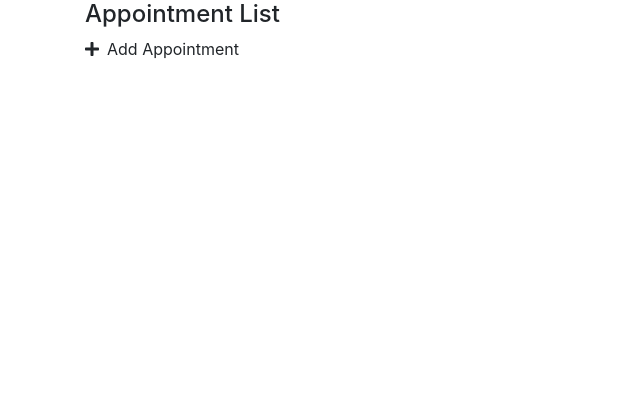
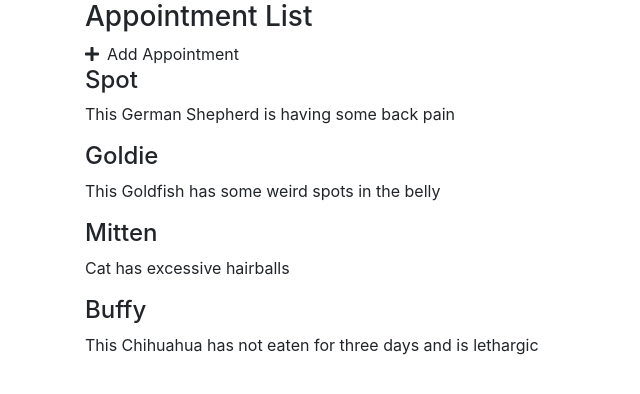
Before and after one commit to Dmitry-White/Vue.js-Playground, a Vue app in the folder vue-interface/: page / in a window 1280 px wide. Shown: the top 394 px of the page, without its empty margins (0-640 px from the left). Built offline with nearby package versions, Linux system fonts and the light colour scheme.

Commit message:
Add list of appointments

```diff
--- a/vue-interface/src/App.vue
+++ b/vue-interface/src/App.vue
@@ -1,8 +1,13 @@
 <template>
-  <div id="main-app" class="container">
-    <h4>{{ title }}</h4>
-    <FontAwesomeIcon icon="plus" class="mr-2"/>Add Appointment
-  </div>
+  <section id="main-app" class="container">
+    <h3>{{ title }}</h3>
+    <FontAwesomeIcon icon="plus" class="mr-2" />Add Appointment
+
+    <div v-for="(item, index) in appointments" :key="index">
+      <h4>{{item.petName}}</h4>
+      <p>{{item.aptNotes}}</p>
+    </div>
+  </section>
 </template>
 
 <script>
@@ -13,6 +18,33 @@
   data() {
     return {
       title: "Appointment List",
+      appointments: [
+        {
+          petName: "Spot",
+          petOwner: "Constance Smith",
+          aptDate: "2017-07-24 08:30",
+          aptNotes: "This German Shepherd is having some back pain",
+        },
+        {
+          petName: "Goldie",
+          petOwner: "Barot Bellingham",
+          aptDate: "2017-07-22 15:50",
+          aptNotes: "This Goldfish has some weird spots in the belly",
+        },
+        {
+          petName: "Mitten",
+          petOwner: "Hillary Goldwyn",
+          aptDate: "2017-07-21 9:15",
+          aptNotes: "Cat has excessive hairballs",
+        },
+        {
+          petName: "Buffy",
+          petOwner: "Hassum Harrod",
+          aptDate: "2017-07-20 15:30",
+          aptNotes:
+            "This Chihuahua has not eaten for three days and is lethargic",
+        },
+      ],
     };
   },
   components: {
```
